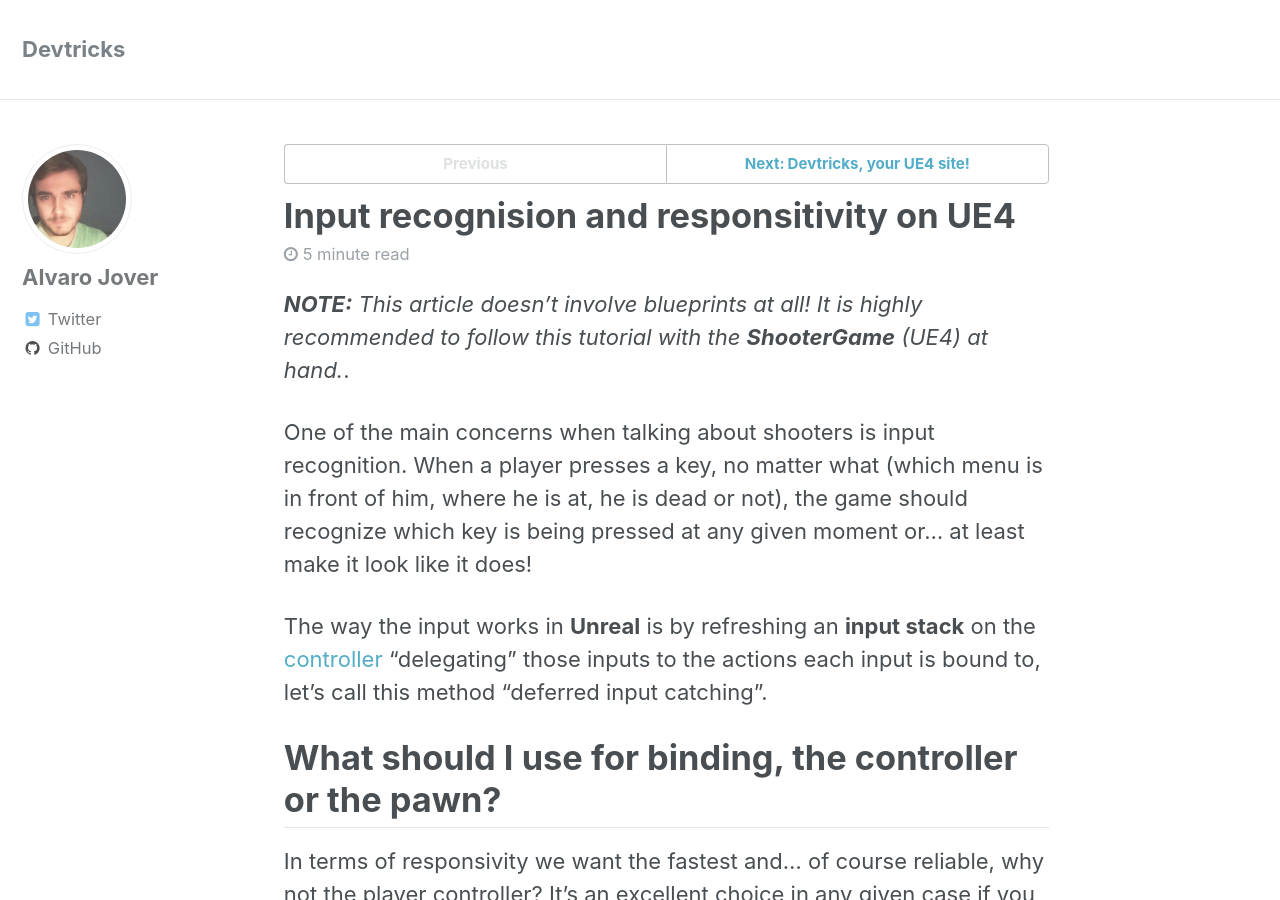
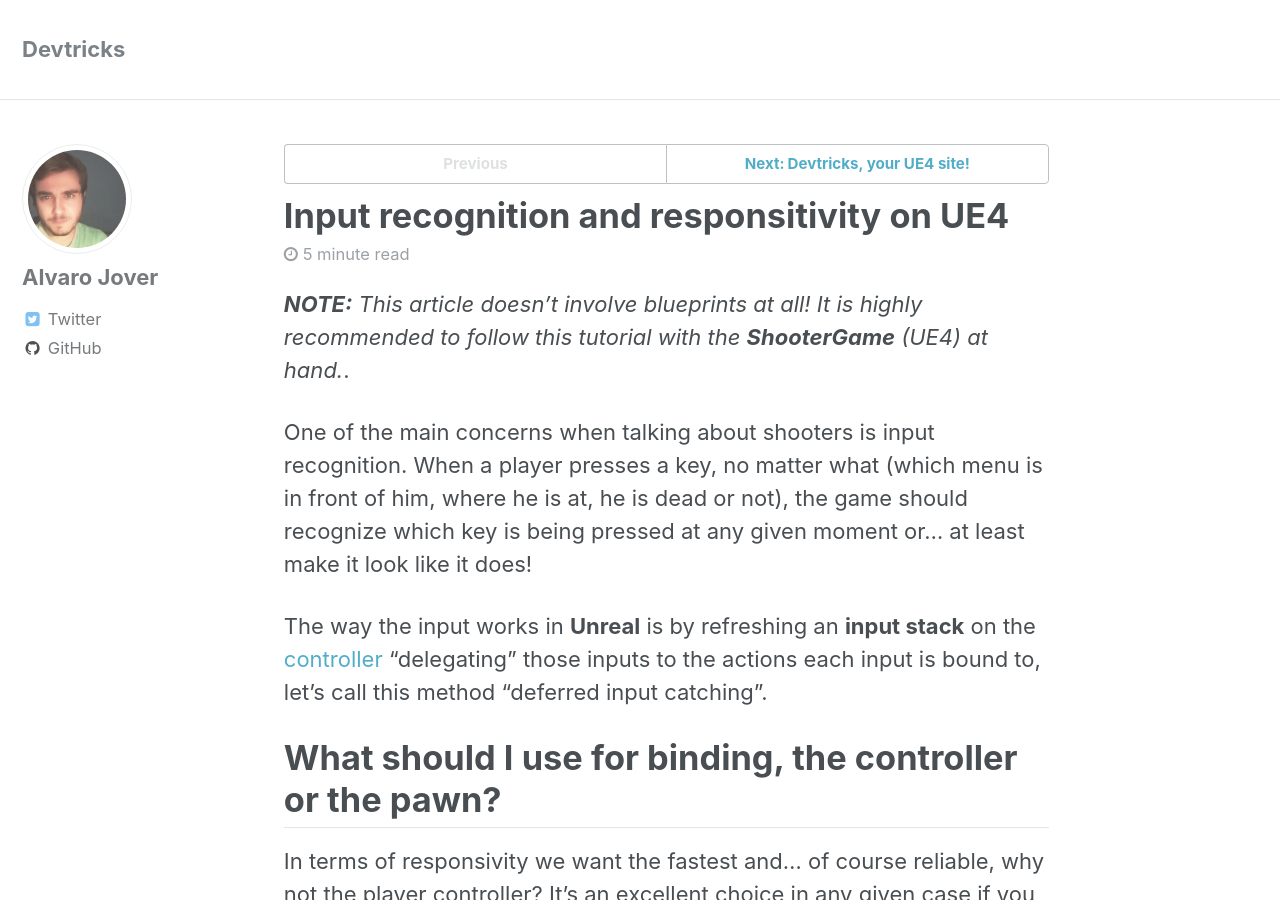
Before and after one commit to vorixo/devtricks, a Jekyll site: the page built from _posts/2017-12-30-input-recognition.md, in a window 1280 px wide and 900 px high. Built offline with Jekyll 4.4.1, drawn with Linux system fonts in a browser that asks for light colours.

Commit message:
[HOTFIX] Corrections

```diff
--- a/_posts/2017-12-30-input-recognision.md
+++ b/_posts/2017-12-30-input-recognition.md
@@ -1,6 +1,6 @@
 ---
 layout: single
-title: "Input recognision and responsitivity on UE4"
+title: "Input recognition and responsitivity on UE4"
 excerpt: In this article we'll have a look about how to solve the input responsive problem on UE4
 author: Meta
 category: Videogames Development
@@ -31,7 +31,7 @@
 
 To summarize, if we use the pawn, we will start registering keys on the input stack as soon as the pawn is possessed, this means that **all the keys we hold before possessing that pawn will need to be repressed**, and… we don’t want that, don’t we?
 
-![Keyboard smashing]({{ '/' | absolute_url }}/assets/images/per-post/input-recognision/carrey.gif){: .align-center}
+![Keyboard smashing]({{ '/' | absolute_url }}/assets/images/per-post/input-recognition/carrey.gif){: .align-center}
 
 Does this mean that the controller is enough to accomplish our task? The answer is simple, no.
 
```
Also changed, not shown: assets/images/per-post/input-recognition/carrey.gif (renamed from assets/images/per-post/input-recognision/carrey.gif).
